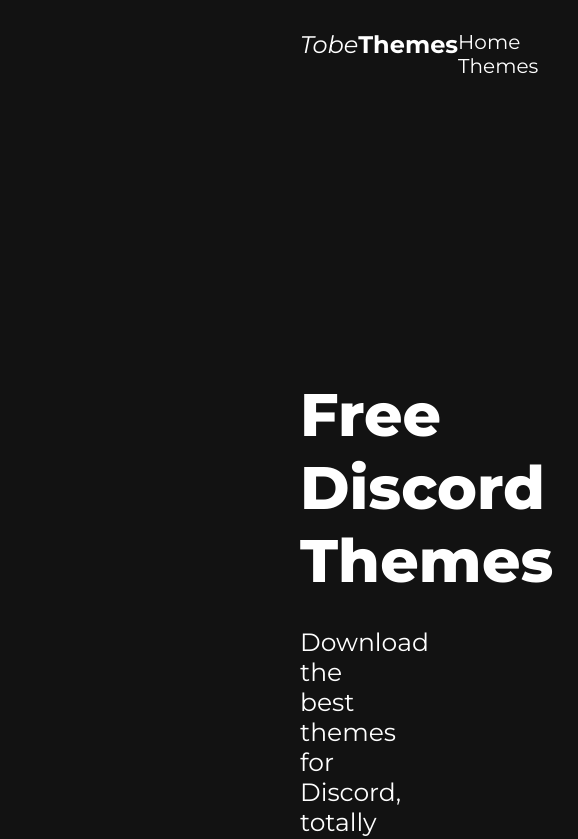
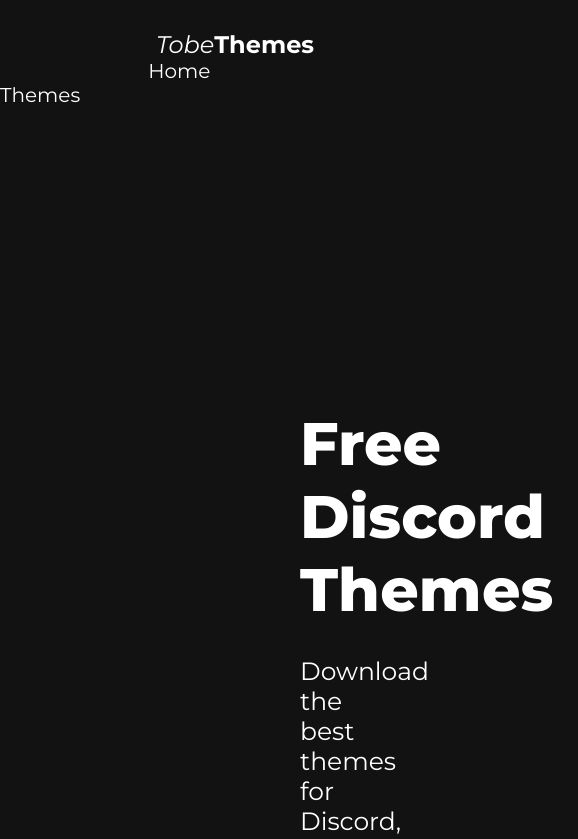
Before and after one commit to ToBeContinued4/tobe-themes-revisiones, a plain HTML site: page index.html in a window 390 px wide. Shown: the top 839 px of the page, 578 px wide, since content can reach past the window. Drawn offline with Linux system fonts and the light colour scheme.

Commit message:
Add files via upload

```diff
--- a/css/style.css
+++ b/css/style.css
@@ -14,34 +14,60 @@
 }
 
 .header {
-    display: flex;
-    justify-content: space-between;
+    overflow: hidden;
 }
 
 #header-title {
     margin-top: 30px;
+    font-size: 24px;
     margin-left: 300px;
-    font-size: 24px;
+    float: left;
 }
 
 #header-links {
     margin-top: 30px;
+    font-size: 20px;
     margin-right: 300px;
-    font-size: 20px;
+    float: right;
 }
 
 #header-links a {
     margin-right: 40px;
     text-decoration: none;
     color: #ffffff;
-    transition-duration: 0.3s;
+    transition: 0.3s ease-in-out;
 }
 
 #header-links a:hover {
-    transition-duration: 0.3s;
     cursor: pointer;
     text-shadow: 0 0 10px #ffffff,
                  0 0 20px #ffffff;
+}
+
+@media screen and (max-width: 720px) {
+    #header-title {
+        margin-left: 40%;
+    }
+
+    #header-links {
+        float: none;
+        display: inline;
+        margin-left: 38%;
+    }
+}
+
+@media screen and (max-width: 366px) {
+    #header-title {
+        margin-left: 24%;
+    }
+    #header-links {
+        display: block;
+        margin-left: 35%;
+    }
+
+    #header-links a {
+        margin-top: 10px;
+    }
 }
 
 .first {
@@ -74,7 +100,7 @@
     border-radius: 10px;
     cursor: pointer;
     position: relative;
-    transition: border-color 0s ease-in-out;
+    transition: all 0s ease-in-out;
 }
 
 #first-button button:hover {
```
